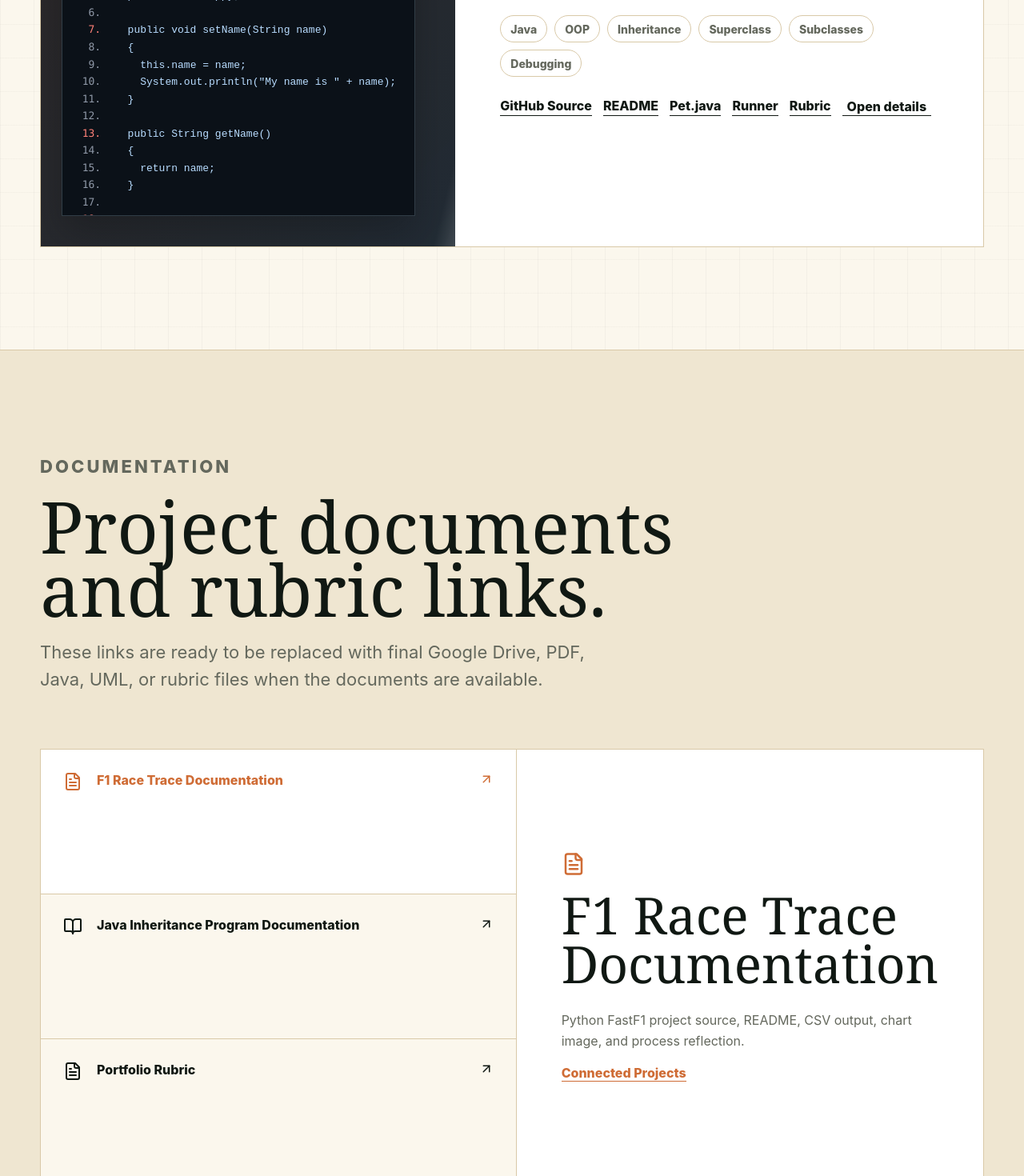
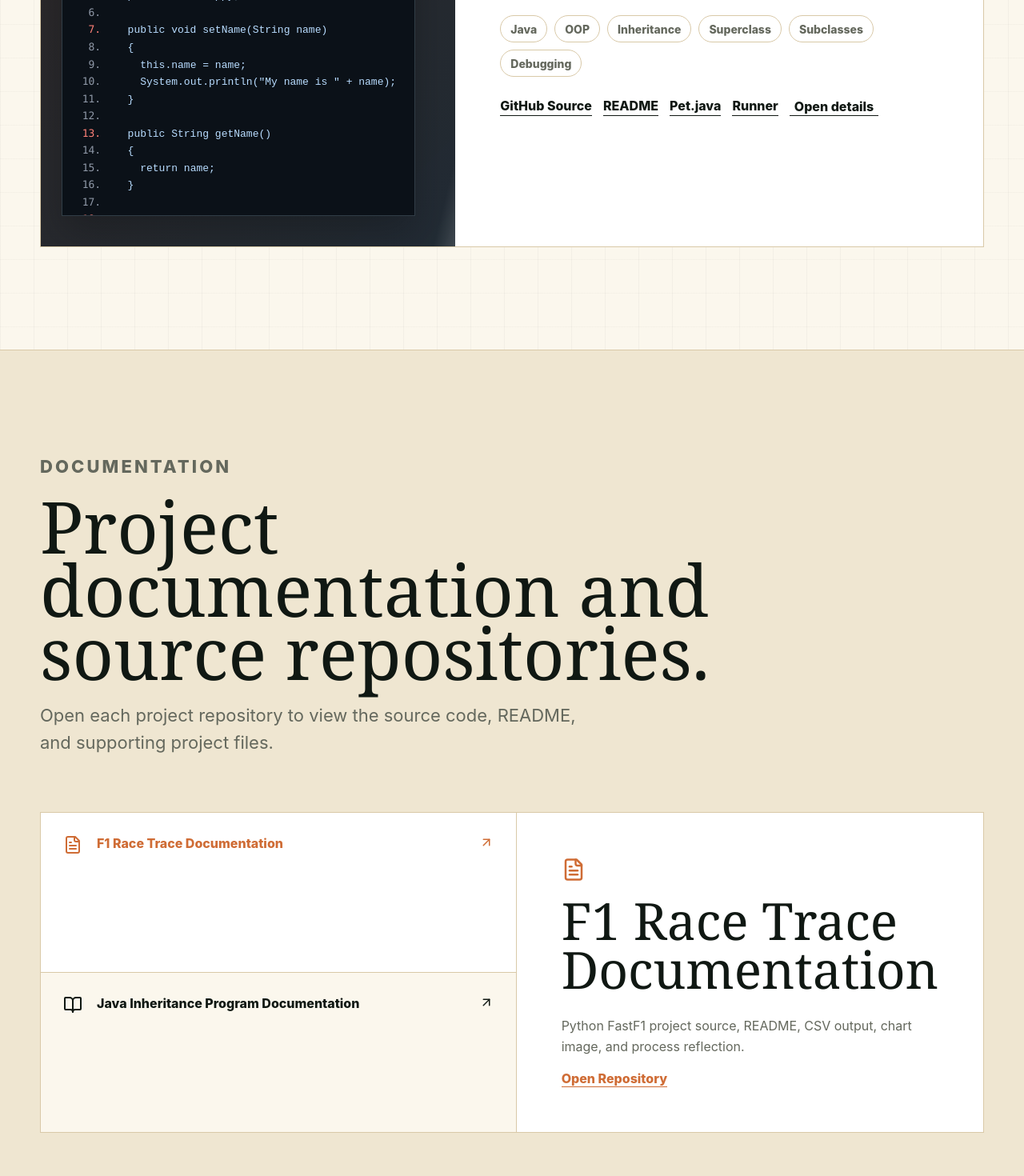
Before and after one commit to ShauryaMishra-Lab/CSA-Portofolio, a React (Vite) app: page / in a window 1280 px wide. Shown: the part 7320-8790 px from the top of the page at 80% size. Built offline with nearby package versions, Linux system fonts and the light colour scheme.

Commit message:
Update documentation links to repositories

```diff
--- a/src/App.jsx
+++ b/src/App.jsx
@@ -140,8 +140,7 @@ const projects = [
     visualType: "race",
     links: [
       { label: "GitHub Source", href: "https://github.com/ShauryaMishra-Lab/F1_Race_Trace_Student" },
-      { label: "README", href: "https://github.com/ShauryaMishra-Lab/F1_Race_Trace_Student/blob/main/README.md" },
-      { label: "Rubric", href: "#documentation" }
+      { label: "README", href: "https://github.com/ShauryaMishra-Lab/F1_Race_Trace_Student/blob/main/README.md" }
     ]
   },
   {
@@ -162,8 +161,7 @@ const projects = [
       { label: "GitHub Source", href: "https://github.com/ShauryaMishra-Lab/Java-Inheritance-Program" },
       { label: "README", href: "https://github.com/ShauryaMishra-Lab/Java-Inheritance-Program/blob/main/README.md" },
       { label: "Pet.java", href: "https://github.com/ShauryaMishra-Lab/Java-Inheritance-Program/blob/main/Pet.java" },
-      { label: "Runner", href: "https://github.com/ShauryaMishra-Lab/Java-Inheritance-Program/blob/main/InheritedPet.java" },
-      { label: "Rubric", href: "#documentation" }
+      { label: "Runner", href: "https://github.com/ShauryaMishra-Lab/Java-Inheritance-Program/blob/main/InheritedPet.java" }
     ]
   }
 ];
@@ -329,17 +327,14 @@ const documentationItems = [
   {
     icon: FileText,
     title: "F1 Race Trace Documentation",
-    note: "Python FastF1 project source, README, CSV output, chart image, and process reflection."
+    note: "Python FastF1 project source, README, CSV output, chart image, and process reflection.",
+    href: "https://github.com/ShauryaMishra-Lab/F1_Race_Trace_Student"
   },
   {
     icon: BookOpen,
     title: "Java Inheritance Program Documentation",
-    note: "Java source files for Pet, Cat, Dog, and InheritedPet, plus README explanation and project reflection."
-  },
-  {
-    icon: FileText,
-    title: "Portfolio Rubric",
-    note: "The grading rubric or project requirement sheet."
+    note: "Java source files for Pet, Cat, Dog, and InheritedPet, plus README explanation and project reflection.",
+    href: "https://github.com/ShauryaMishra-Lab/Java-Inheritance-Program"
   }
 ];
 
@@ -1066,8 +1061,8 @@ function Documentation() {
     <section id="documentation" className="page-band cream">
       <SectionHeader
         kicker="Documentation"
-        title="Project documents and rubric links."
-        copy="These links are ready to be replaced with final Google Drive, PDF, Java, UML, or rubric files when the documents are available."
+        title="Project documentation and source repositories."
+        copy="Open each project repository to view the source code, README, and supporting project files."
       />
       <div className="doc-layout reveal-on-scroll">
         <div className="doc-grid">
@@ -1091,7 +1086,9 @@ function Documentation() {
           <ActiveIcon size={30} />
           <h3>{documentationItems[activeDoc].title}</h3>
           <p>{documentationItems[activeDoc].note}</p>
-          <a href="#projects">Connected Projects</a>
+          <a href={documentationItems[activeDoc].href} target="_blank" rel="noreferrer">
+            Open Repository
+          </a>
         </div>
       </div>
     </section>
```
Also changed, not shown: 1 other file (tests, documents, lock files or other folders).
